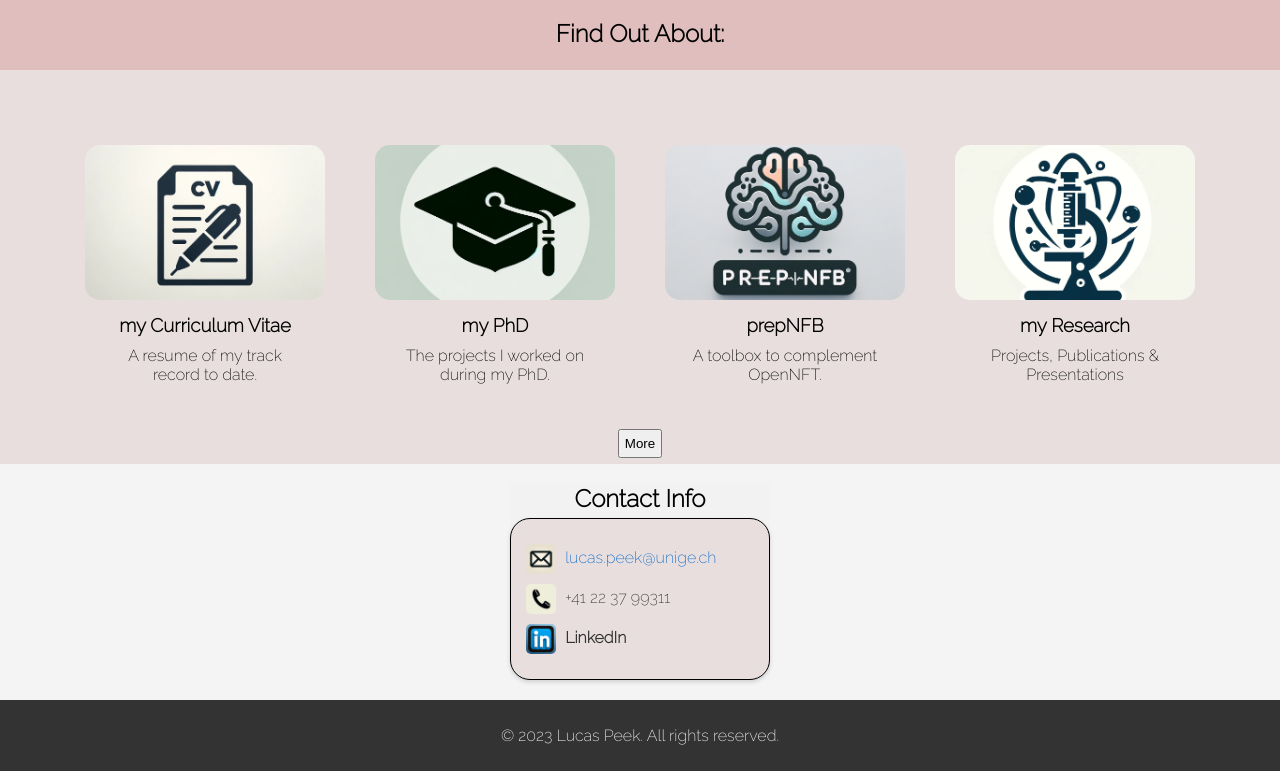
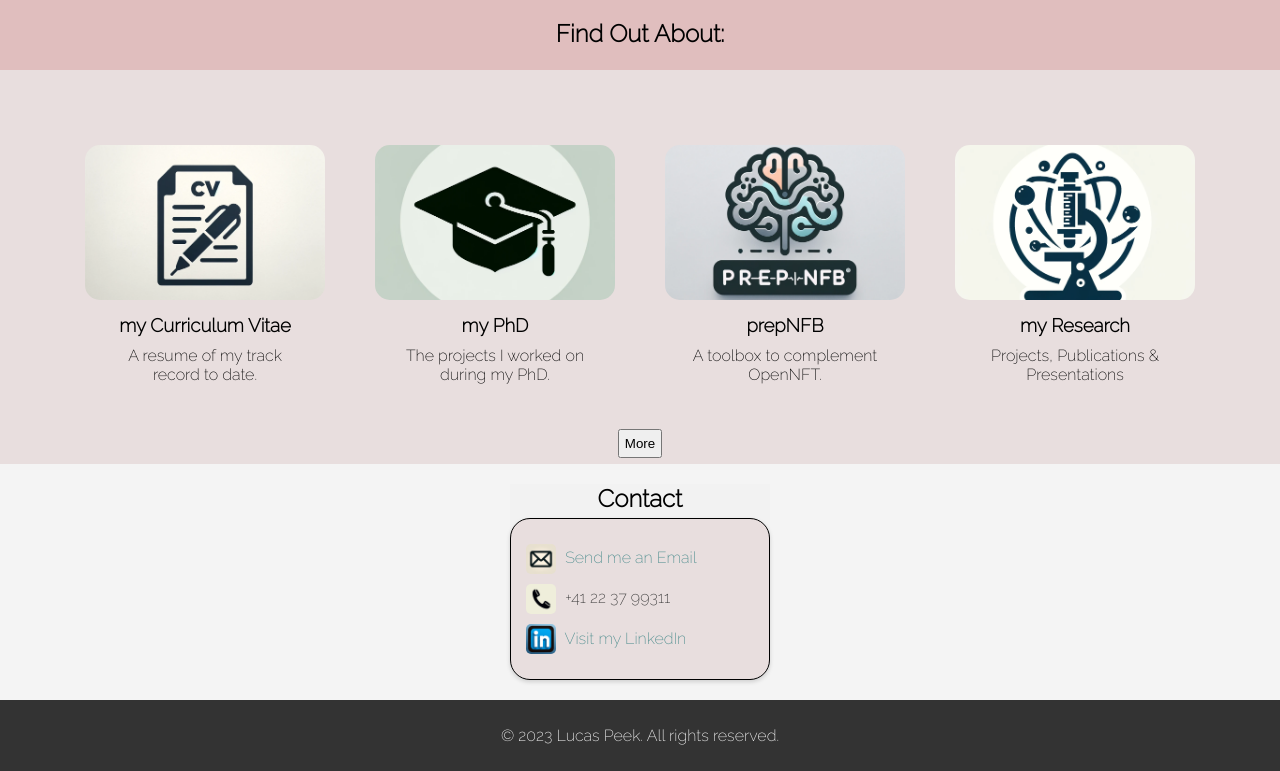
Before and after one commit to lucp88/lucp88.github.io, a plain HTML site: page index.html in a window 1280 px wide. Shown: the part 555-1326 px from the top of the page. Drawn offline with Linux system fonts and the light colour scheme.

Commit message:
final edits

```diff
--- a/index.html
+++ b/index.html
@@ -111,12 +111,15 @@
     </div>
     <!-- Contact Information Section Start -->
     <div class="contact-section" id="contact-info">
-        <h2>Contact Info</h2>
+        <h2>Contact</h2>
         <div class="contact-info">
-            <p>
-                <img src="https://raw.githubusercontent.com/lucp88/lucp88.github.io/main/images/email.png" alt="Email" class="email-icon">
-                <a href="mailto:lucas.peek@unige.ch">lucas.peek@unige.ch</a>
+            <p class="email-link">
+                <a href="mailto:lucas.peek@unige.ch">
+                    <img src="https://raw.githubusercontent.com/lucp88/lucp88.github.io/main/images/email.png" alt="Email" class="email-icon">
+                    Send me an Email
+                </a>
             </p>
+
 
             <p>
                 <img src="https://raw.githubusercontent.com/lucp88/lucp88.github.io/main/images/phono_icon3.png" alt="Phone" class="phone-icon">
@@ -126,8 +129,8 @@
             <p>
                 <a href="https://www.linkedin.com/in/lucas-peek-phd-17259510a/" target="_blank">
                     <img src="https://raw.githubusercontent.com/lucp88/lucp88.github.io/main/images/linkedIn2.png" alt="LinkedIn" class="linkedin-icon">
+                    Visit my LinkedIn
                 </a>
-                <strong>LinkedIn</strong>
             </p>
 
             <!-- Add more contact information or social links as needed -->
--- a/styles.css
+++ b/styles.css
@@ -362,8 +362,13 @@ html {
 }
 
 .contact-info a {
-    color: #0066cc; /* Color for links */
+    color: #478a8b; /* Color for links */
     text-decoration: none; /* Remove underline from links */
+}
+
+.email-link {
+    display: flex;
+    align-items: center;
 }
 
 .email-icon {
@@ -380,6 +385,13 @@ html {
     height: auto; /* Maintain the aspect ratio */
     margin-right: 5px; /* Space between the icon and the phone number */
     border-radius: 5px;
+}
+
+.linkedin-link {
+    display: flex;
+    align-items: center;
+    text-decoration: none; /* Removes the underline from the link */
+    color: inherit; /* Inherits the color from the parent element */
 }
 
 .linkedin-icon {
```
Also changed, not shown: about.html (+6 -5 lines).
